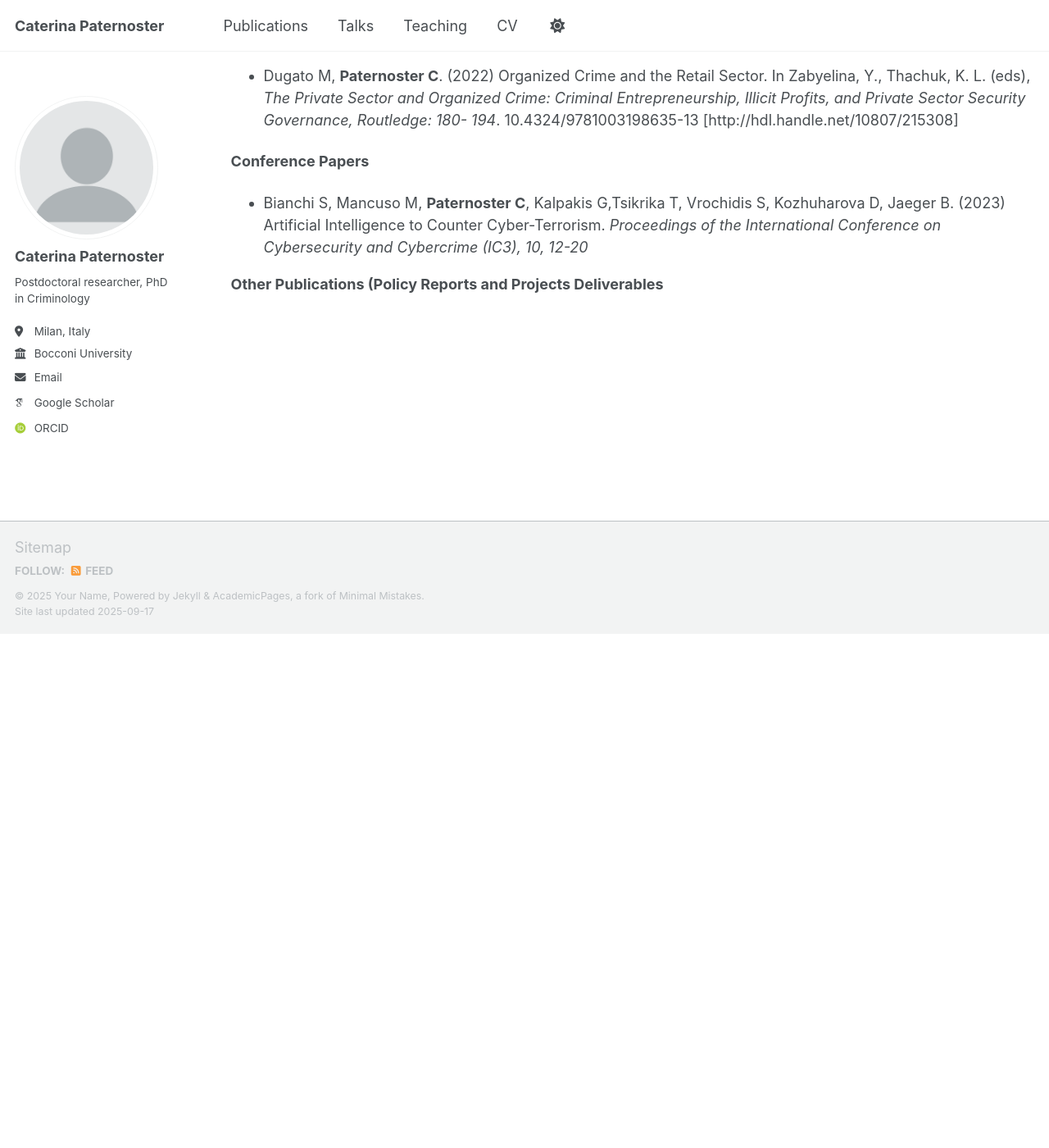
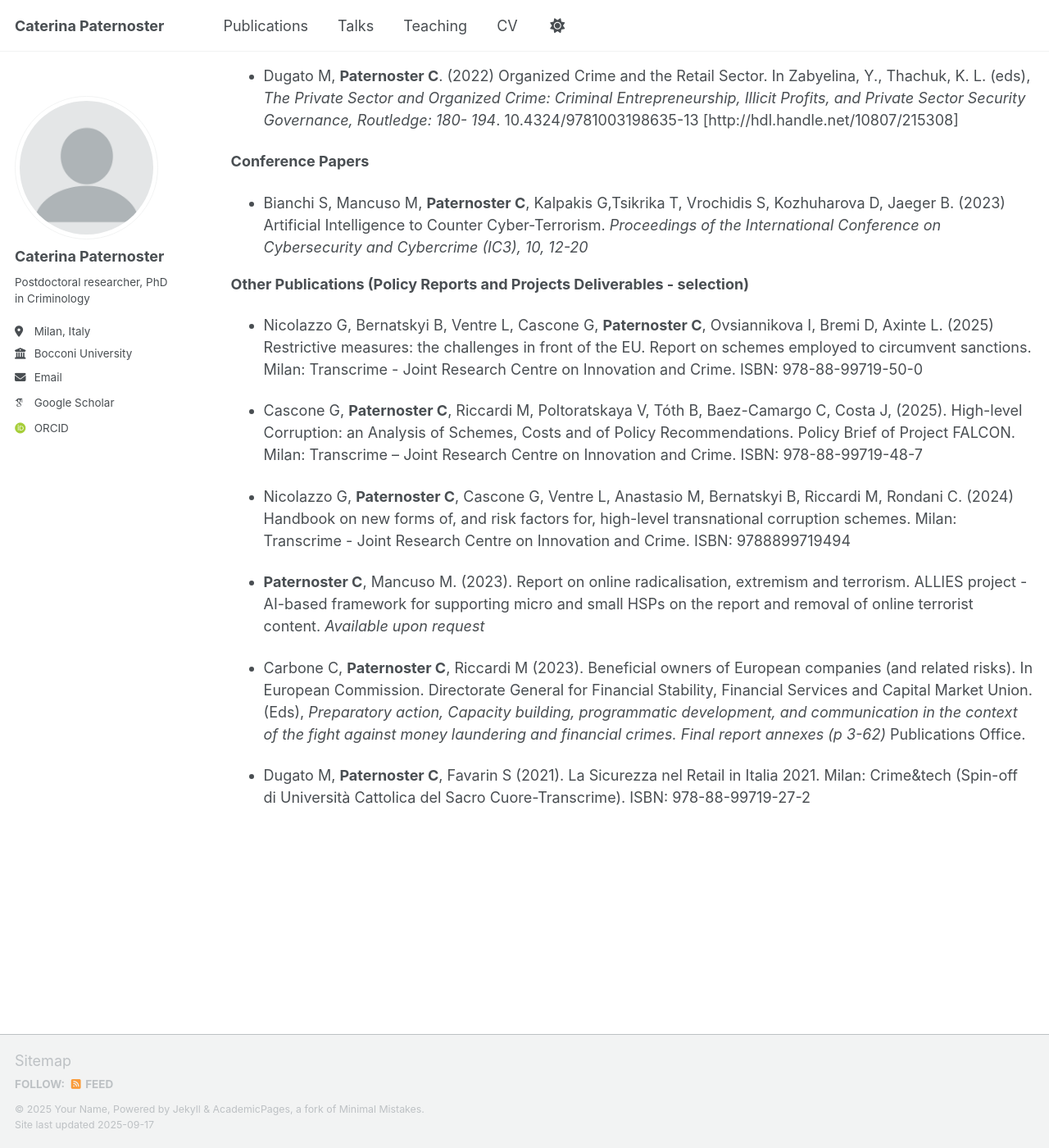
Before and after one commit to caterinapaternoster/caterinapaternoster.github.io, a Jekyll site: the page built from _publications/publications.md, in a window 1280 px wide and 1400 px high, scrolled down 815 px. Shown: the whole window at 82% size. Built offline with Jekyll 4.4.1, drawn with Linux system fonts in a browser that asks for light colours; some web fonts are replaced; a script that is not in the unit is left out; before the commit the page ends 1588 px from its top, so only the background shows below that; some of the changed text lies outside the part shown.

Commit message:
Update publications.md

```diff
--- a/_publications/publications.md
+++ b/_publications/publications.md
@@ -8,7 +8,7 @@ author_profile: true
 
 **Under Review**
 
-* Diviak T., **Paternoster C.**,  Jürgen L., Calderoni F. (2025+)
+* Diviak T, **Paternoster C**,  Jürgen L, Calderoni F. (2025+)
 Exploring the Dynamic Interplay between Communication and Co-offending Using
  Relational Hyperevent Data on an Italian Mafia Network.
 
@@ -48,4 +48,20 @@ Artificial Intelligence to Counter Cyber-Terrorism.
 *Proceedings of the International Conference on Cybersecurity and Cybercrime (IC3), 10, 12-20*
 
 
-**Other Publications (Policy Reports and Projects Deliverables**
+**Other Publications (Policy Reports and Projects Deliverables - selection)**
+
+* Nicolazzo G, Bernatskyi B, Ventre L, Cascone G, **Paternoster C**, Ovsiannikova I, Bremi D, Axinte L. (2025)
+Restrictive measures: the challenges in front of the EU. Report on schemes employed to circumvent sanctions. Milan: Transcrime - Joint Research Centre on Innovation and Crime. ISBN: 978-88-99719-50-0
+
+* Cascone G, **Paternoster C**, Riccardi M, Poltoratskaya V, Tóth B, Baez-Camargo C, Costa J, (2025). High-level Corruption: an Analysis of Schemes, Costs and of Policy Recommendations. Policy Brief of Project FALCON. Milan: Transcrime – Joint Research Centre on Innovation and Crime. ISBN: 978-88-99719-48-7
+
+* Nicolazzo G, **Paternoster C**, Cascone G, Ventre L, Anastasio M, Bernatskyi B, Riccardi M, Rondani C. (2024)
+Handbook on new forms of, and risk factors for, high-level transnational corruption schemes. Milan: Transcrime - Joint Research Centre on Innovation and Crime. ISBN: 9788899719494
+
+* **Paternoster C**, Mancuso M. (2023).
+Report on online radicalisation, extremism and terrorism. ALLIES project - AI-based framework for supporting micro and small HSPs on the report and removal of online terrorist content. *Available upon request*
+
+* Carbone C, **Paternoster C**, Riccardi M (2023).
+Beneficial owners of European companies (and related risks). In European Commission. Directorate General for Financial Stability, Financial Services and Capital Market Union. (Eds), *Preparatory action, Capacity building, programmatic development, and communication in the context of the fight against money laundering and financial crimes. Final report annexes (p 3-62)* Publications Office.
+
+* Dugato M, **Paternoster C**, Favarin S (2021). La Sicurezza nel Retail in Italia 2021. Milan: Crime&tech (Spin-off di Università Cattolica del Sacro Cuore-Transcrime). ISBN: 978-88-99719-27-2
```
